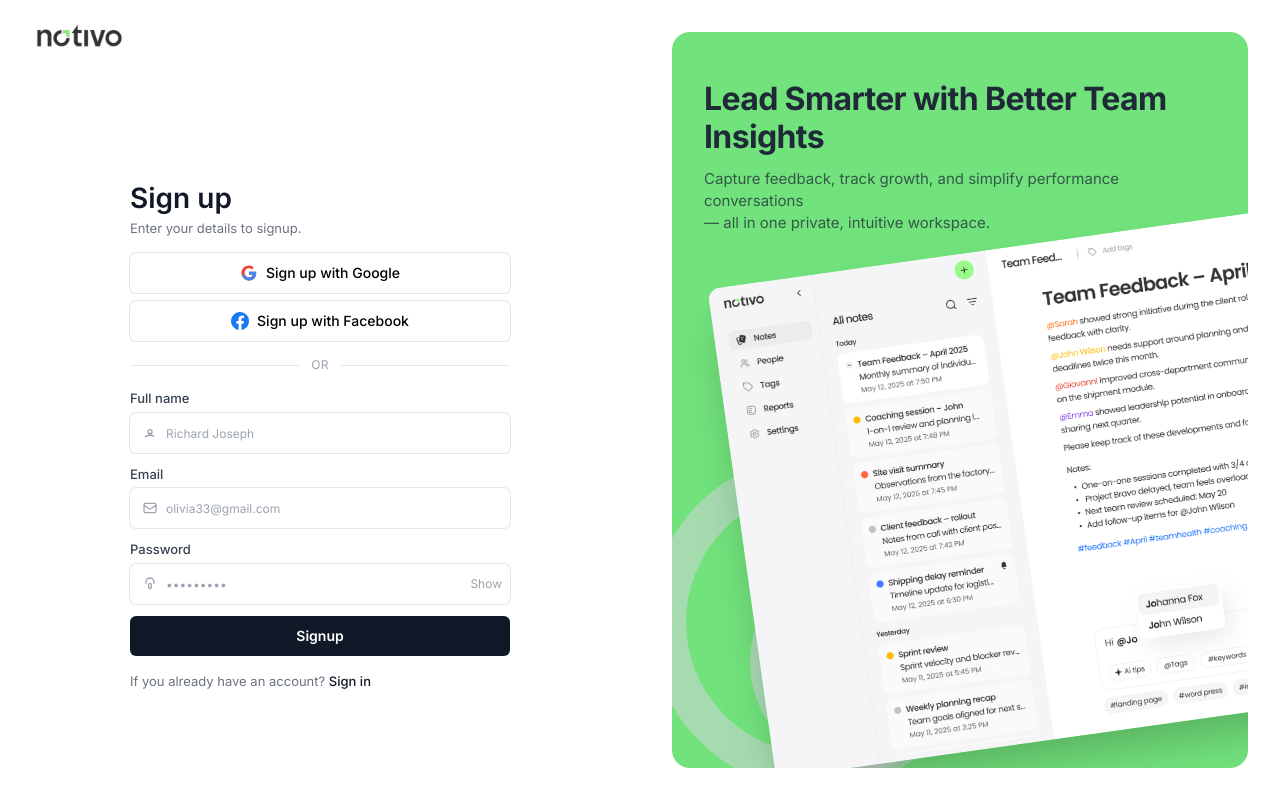
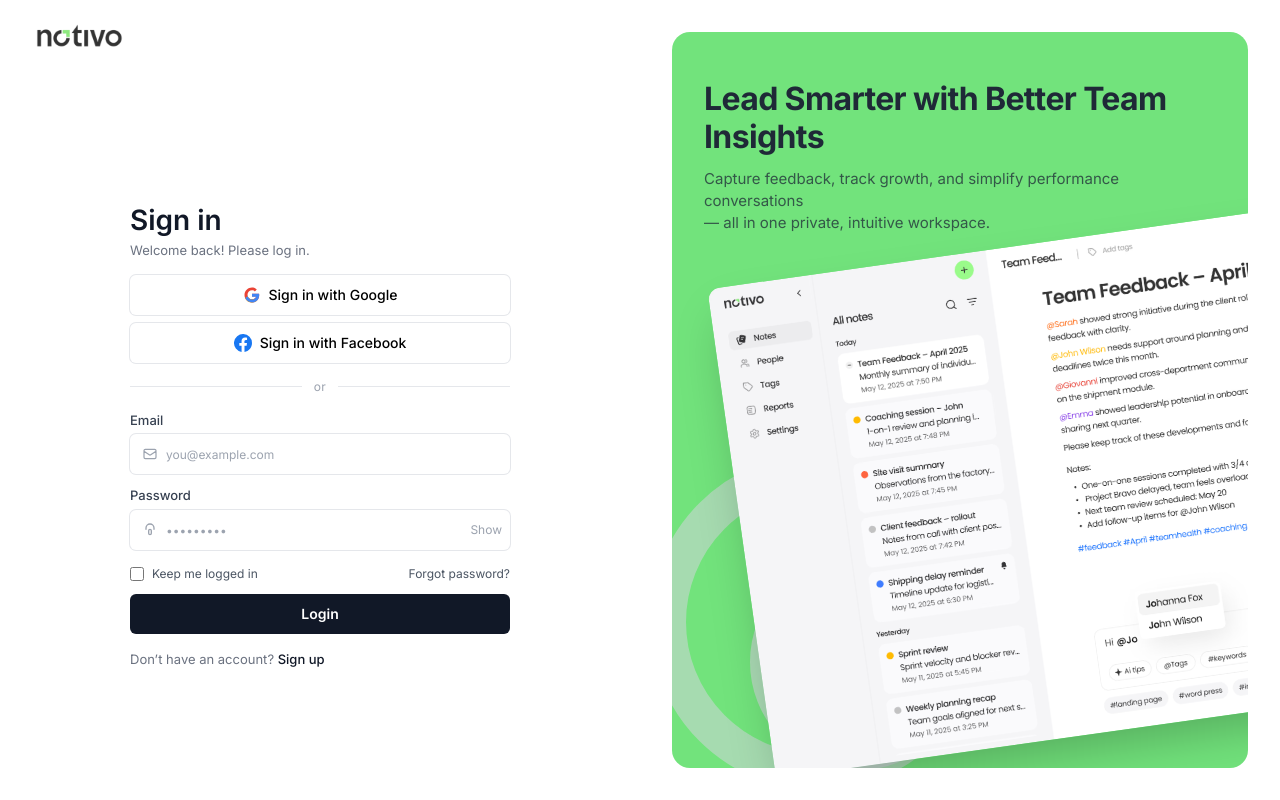
Before and after one commit to kashaffshoukat/notivo-auth, a React (Vite) app: page /signup in a window 1280 px wide. Built offline with nearby package versions, Linux system fonts and the light colour scheme.

Commit message:
Update SignUpPage.tsx

```diff
--- a/src/components/SignUpPage.tsx
+++ b/src/components/SignUpPage.tsx
@@ -4,9 +4,10 @@ import { Link } from "react-router-dom";
 /* ========================= Right Panel (tilted & cropped) ========================= */
 function RightPromo() {
   return (
+    // Desktop only so mobile layout stays clean
     <aside className="hidden lg:block relative h-full w-full p-6 xl:p-8">
       <div className="relative h-full w-full bg-[#72E37C] rounded-[18px] overflow-hidden">
-        {/* Decorative rings (SVG) */}
+        {/* Decorative rings (SVG, reliable across Tailwind versions) */}
         <div className="pointer-events-none absolute -bottom-16 -left-16 z-[1]">
           <svg
             width="420"
@@ -26,8 +27,7 @@ function RightPromo() {
             Lead Smarter with Better Team Insights
           </h2>
           <p className="mt-3 text-[15px] leading-[22px] text-[#1f2937]/75 max-w-[560px]">
-            Capture feedback, track growth, and simplify performance conversations    <br/> —
-            all in one private, intuitive workspace.
+            Capture feedback, track growth, and simplify performance conversations <br /> — all in one private, intuitive workspace.
           </p>
         </div>
 
@@ -69,13 +69,6 @@ function FacebookIcon({ className = "" }: { className?: string }) {
     </svg>
   );
 }
-function UserIcon({ className = "" }: { className?: string }) {
-  return (
-    <svg xmlns="http://www.w3.org/2000/svg" className={className} fill="none" viewBox="0 0 24 24" stroke="currentColor">
-      <path strokeLinecap="round" strokeLinejoin="round" strokeWidth={2} d="M5.121 17.804A10.973 10.973 0 0112 15c2.21 0 4.265.64 5.879 1.804M15 10a3 3 0 11-6 0 3 3 0 016 0z"/>
-    </svg>
-  );
-}
 function MailIcon({ className = "" }: { className?: string }) {
   return (
     <svg
@@ -109,7 +102,7 @@ function SocialButton({ provider, children }: { provider: "google" | "facebook";
     </button>
   );
 }
-function DividerWithText({ text = "OR" }: { text?: string }) {
+function DividerWithText({ text = "or" }: { text?: string }) {
   return (
     <div className="flex items-center gap-3 my-4">
       <div className="h-px bg-gray-200 flex-1" />
@@ -178,11 +171,11 @@ function InputWithIcon({
 }
 
 /* ==================================== PAGE ==================================== */
-export default function SignUpPage() {
+export default function SigninPage() {
   return (
     <div className="min-h-screen flex flex-col lg:grid lg:grid-cols-2">
       {/* LEFT */}
-      <section className="bg-white px-5 sm:px-7 md:px-9 pb-10 flex flex-col">
+      <section className="bg-white px-5 sm:px-16 md:px-9 pb-10 flex flex-col">
         {/* Logo */}
         <div className="pt-6 flex justify-center lg:justify-start">
           <img src="/logo.avif" alt="notivo" className="block h-6 w-auto select-none" draggable={false} />
@@ -191,26 +184,34 @@ export default function SignUpPage() {
         {/* Content */}
         <div className="flex-1 grid place-items-center mt-10 lg:mt-16">
           <div className="w-full max-w-[380px] text-center lg:text-left">
-            <h1 className="text-[28px] leading-[34px] font-semibold text-gray-900">Sign up</h1>
-            <p className="mt-1 text-[13px] leading-[18px] text-gray-500">Enter your details to signup.</p>
+            <h1 className="text-[28px] leading-[34px] font-semibold text-gray-900">Sign in</h1>
+            <p className="mt-1 text-[13px] leading-[18px] text-gray-500">Welcome back! Please log in.</p>
 
             <div className="mt-4 space-y-2">
-              <SocialButton provider="google">Sign up with Google</SocialButton>
-              <SocialButton provider="facebook">Sign up with Facebook</SocialButton>
+              <SocialButton provider="google">Sign in with Google</SocialButton>
+              <SocialButton provider="facebook">Sign in with Facebook</SocialButton>
             </div>
 
-            <DividerWithText text="OR" />
+            <DividerWithText text="or" />
 
             <form className="space-y-3">
-              <InputWithIcon label="Full name" placeholder="Richard Joseph" Icon={UserIcon} name="fullName" autoComplete="name" />
-              <InputWithIcon label="Email" type="email" placeholder="olivia33@gmail.com" Icon={MailIcon} name="email" autoComplete="email" />
-              <InputWithIcon label="Password" type="password" placeholder="•••••••••" Icon={LockIcon} name="password" autoComplete="new-password" withVisibilityToggle />
-              <PrimaryButton type="submit">Signup</PrimaryButton>
+              <InputWithIcon label="Email" type="email" placeholder="you@example.com" Icon={MailIcon} name="email" autoComplete="email" />
+              <InputWithIcon label="Password" type="password" placeholder="•••••••••" Icon={LockIcon} name="password" autoComplete="current-password" withVisibilityToggle />
+
+              <div className="flex items-center justify-between pt-1">
+                <label className="inline-flex items-center gap-2 text-xs text-gray-600 select-none">
+                  <input type="checkbox" className="h-3.5 w-3.5 rounded border-gray-300 text-gray-900 focus:ring-gray-800" />
+                  Keep me logged in
+                </label>
+                <a href="#" className="text-xs text-gray-600 hover:underline">Forgot password?</a>
+              </div>
+
+              <PrimaryButton type="submit">Login</PrimaryButton>
             </form>
 
             <p className="text-[13px] text-gray-500 mt-4">
-              If you already have an account?{" "}
-              <Link to="/login" className="text-gray-900 font-medium hover:underline">Sign in</Link>
+              Don’t have an account?{" "}
+              <Link to="/signup" className="text-gray-900 font-medium hover:underline">Sign up</Link>
             </p>
           </div>
         </div>
```
